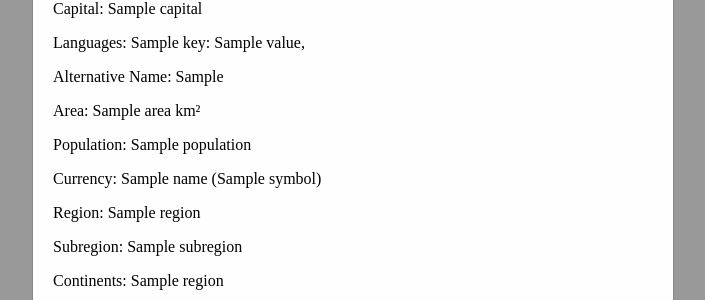
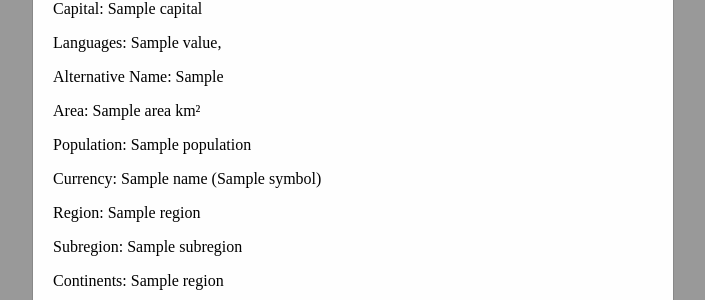
Before and after one commit to MIMO2002/restcountries, a Flask app: page /country/1 in a window 1280 px wide. Shown: the part 450-750 px from the top of the page, without its empty margins (287-992 px from the left). Run offline with Flask 3, Linux system fonts and the light colour scheme; a database or web service that is not in the repository returns one stand-in record (values such as "Sample title"); data that the repository does not hold is empty.

Commit message:
fix print languages

```diff
--- a/templates/country_detail.html
+++ b/templates/country_detail.html
@@ -13,8 +13,8 @@
             <img src="{{ country.flags.png }}" alt="Flag" width="200">
             <p>Capital: {{ capital }}</p>
             <p>Languages:
-                {% for key, value in languages.items() %}
-                {{ key }}: {{ value }},
+                {% for value in languages.values() %}
+                    {{ value }},
                 {% endfor %}
             </p>
             <p>Alternative Name: {{ country.altSpellings|join(', ') }}</p>
```
